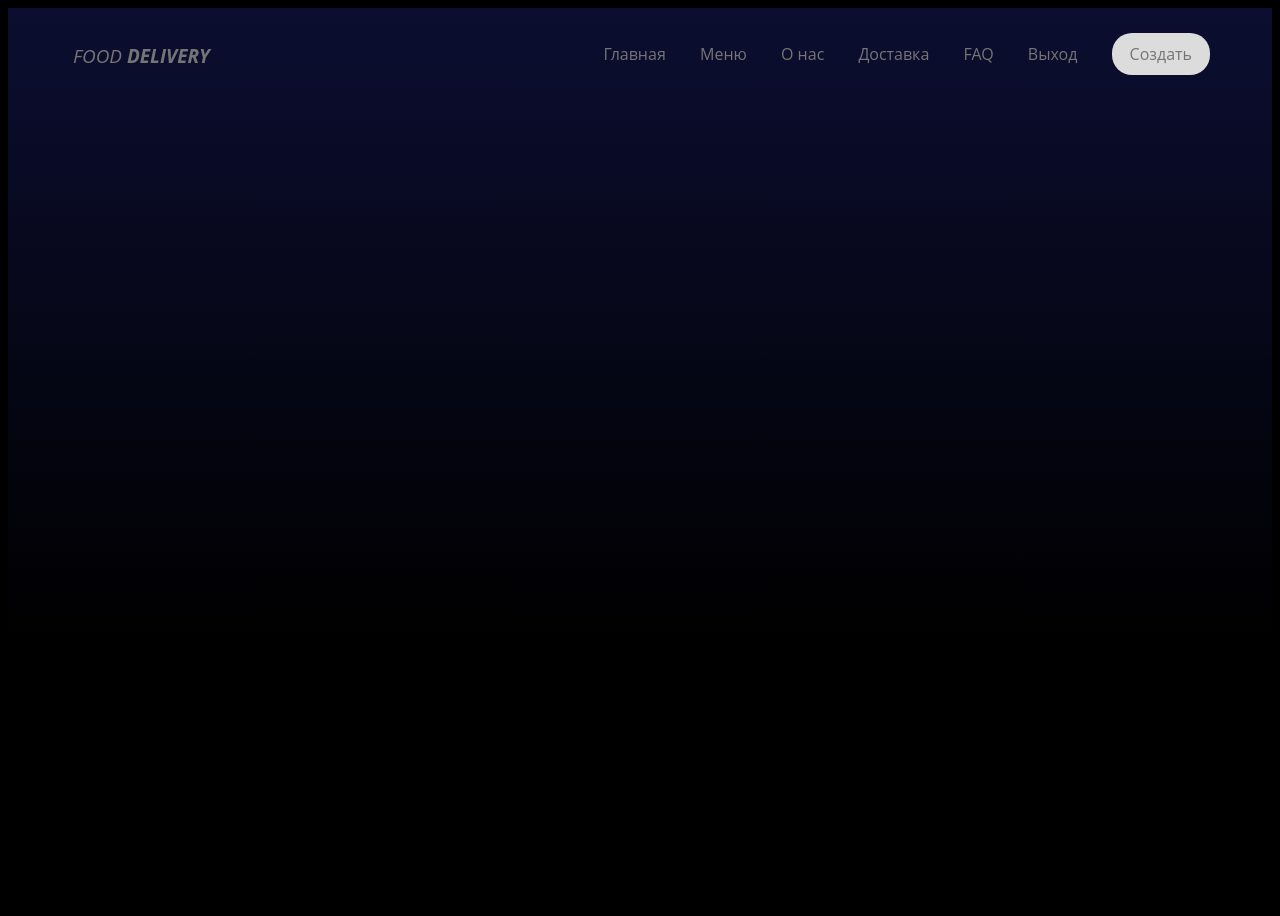
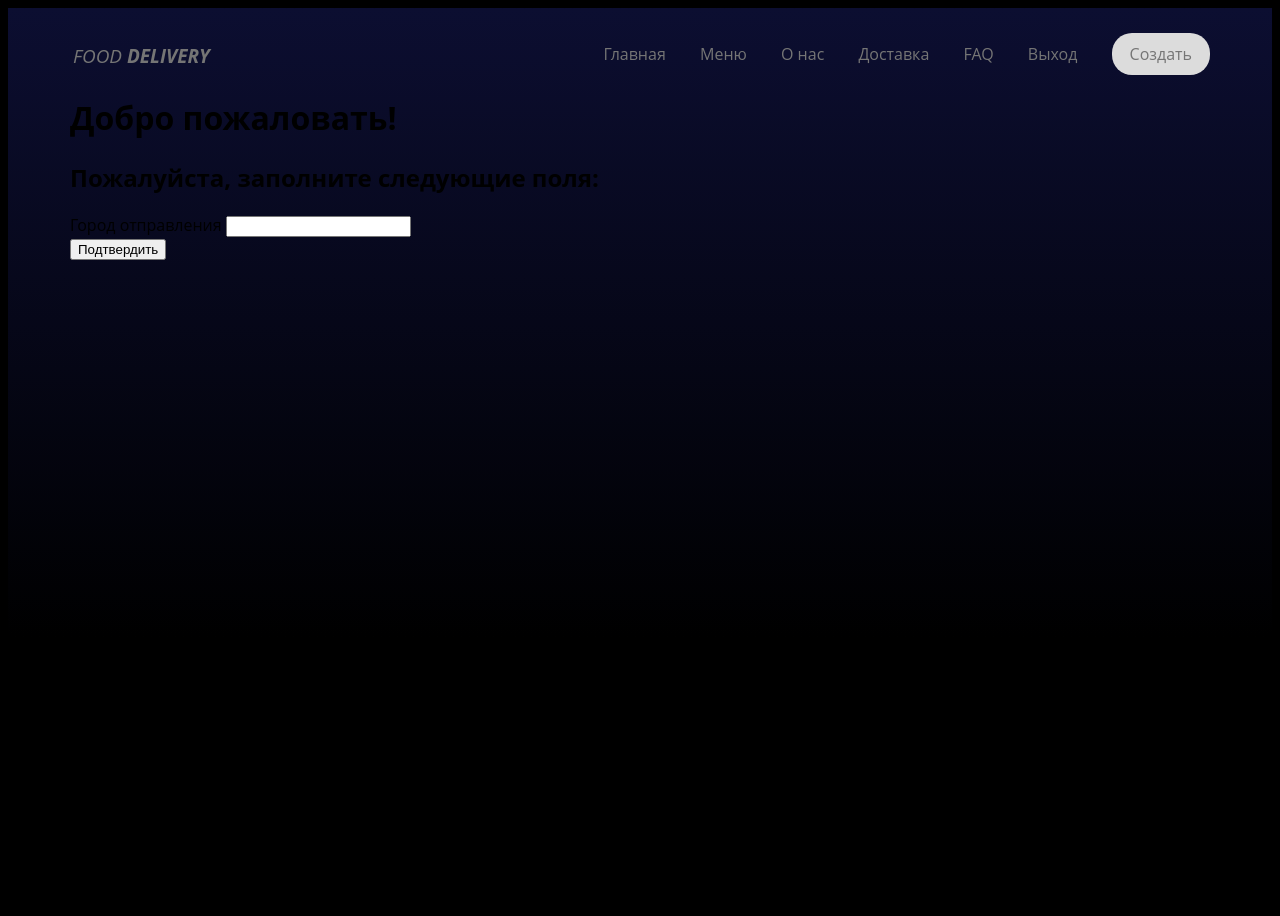
Before and after one commit to noaqq/food_delivery, a Django app: page /menu in a window 1280 px wide. Run offline with Django 4.2, Linux system fonts and the light colour scheme; the visitor is signed in with stand-in values (Sample User, id 1); some web fonts are replaced.

Commit message:
fix menu

```diff
--- a/delivery/templates/delivery/menu.html
+++ b/delivery/templates/delivery/menu.html
@@ -1 +1,52 @@
-{% extends 'delivery/base.html' %} {% block title %} Menu {% endblock %}
+{% load static %} {%block content%}
+
+{% load static %}
+<!DOCTYPE HTML>
+<html lang="ru">
+  <head>
+    <meta charset="UTF-8">
+    <meta name="description" content="Описание страницы" />
+    <link href="https://fonts.cdnfonts.com/css/blocktastic" rel="stylesheet">
+    <link href="//db.onlinewebfonts.com/c/6899c3dcee443716273e3f7926cc1ec7?family=Rhinos+rocks" rel="stylesheet" type="text/css"/>
+    <link rel="stylesheet" href="{% static '/css/style.css' %}">
+    <link rel="stylesheet" href="{% static '/css/style2.css' %}">
+    <title>{% block title %}{% endblock %}</title>
+  </head>
+  <body>
+    <div class="landing-page">
+        <div class="container">
+          <div class="header-area">
+            <div class="logo">Food <b>Delivery</b></div>
+            <ul class="links">
+              <li><a href="{% url 'start' %}">Главная</a></li>
+              {% if request.user.is_authenticated %}<li><a href="{% url 'menu' %}">Меню</a></li> {% endif %}
+              <li><a href="{% url 'about' %}">О нас</a></li>
+              {% if request.user.is_authenticated %} <li><a href="{% url 'delivery' %}">Доставка</a></li> {% endif %}
+              <li><a href="{% url 'faq' %}">FAQ</a></li>
+              {% if request.user.is_anonymous %}<li><a href="{% url 'login_user' %}">Вход</a></li> {% endif %}
+              {% if request.user.is_authenticated %}<li><a href="{% url 'logout' %}">Выход</a></li> {% endif %}
+              {% if request.user.is_anonymous %}<li><a href="{% url 'regist' %}">Регистрация</a></li> {% endif %}
+              {% if request.user.is_staff and request.user.is_authenticated %}<li><a href="{% url 'create' %}">Создать</a></li> {% endif %}
+            </ul>
+          </div>
+          <main>
+            <div class="main-box">
+            <div class="box">
+                <h1>Добро пожаловать!</h1>
+                <h2>Пожалуйста, заполните следующие поля:</h2>
+                <form action="{% url 'search' %}" method="get">
+                  <div class="form-group">
+                    <label>Город отправления</label>
+                    <input class="form-control" aria-describedby="emailHelp" name="food" />
+                  </div>
+                  <button type="submit" class="btn btn-outline-primary pd-1">
+                    Подтвердить
+                  </button>
+                </form>
+              </div>
+
+              {%endblock%}
+          </main>
+    </div>
+  </body>
+</html>
```
